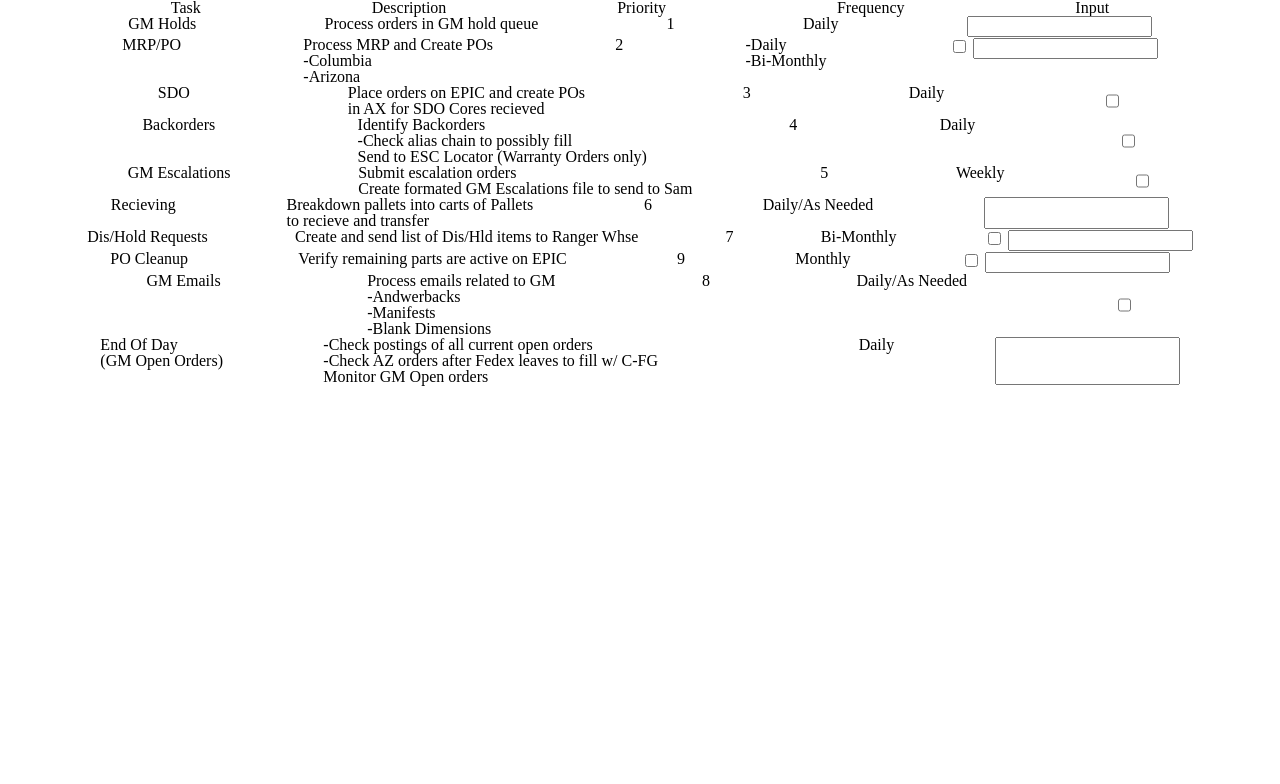
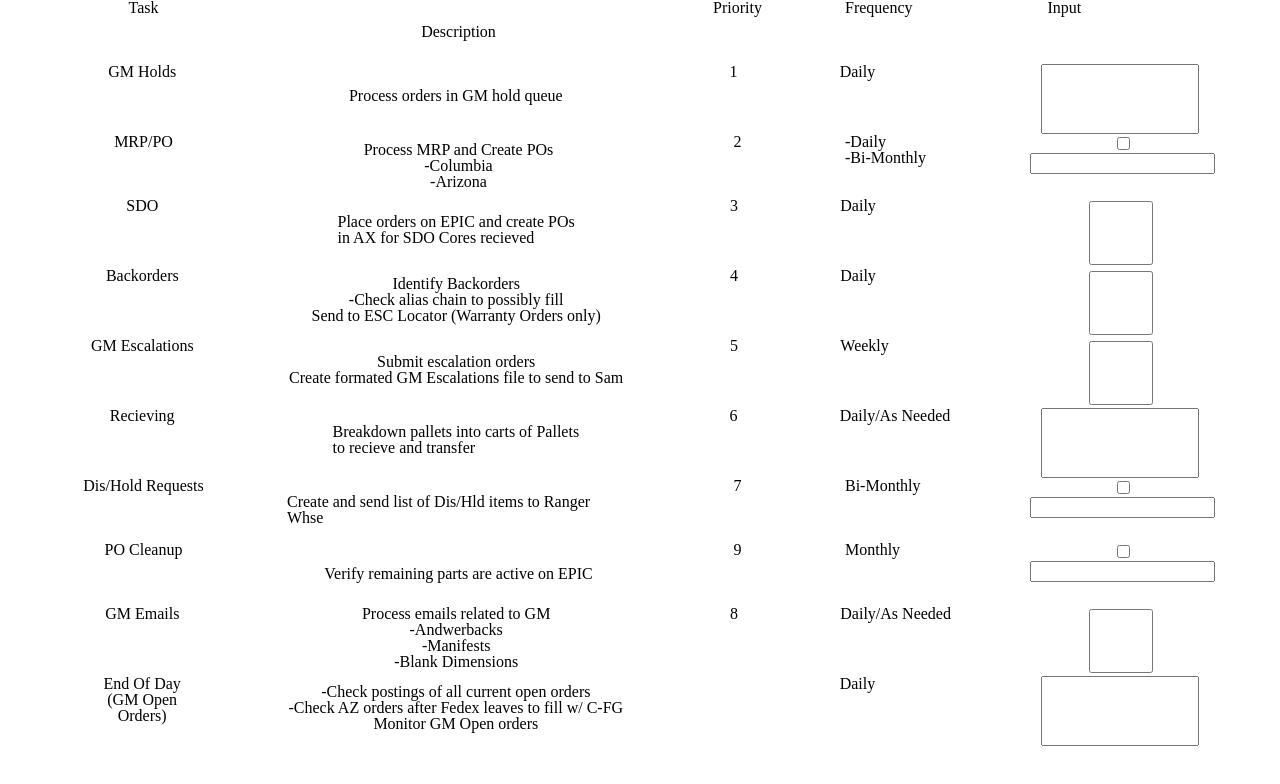
Before and after one commit to Revivedaniel/GM-Schedule, a plain HTML site: page index.html in a window 1280 px wide. Drawn offline with Linux system fonts and the light colour scheme.

Commit message:
Started general style for Sheet

```diff
--- a/public/style.css
+++ b/public/style.css
@@ -5,3 +5,40 @@
     flex-direction: row;
     justify-content: space-evenly;
 }
+
+.description {
+    height: 64px;
+    width: 343px;
+    display: flex;
+    justify-content: center;
+    align-items: center;
+    flex-direction: column;
+}
+
+.task {
+    height: 64px;
+    width: 122px;
+    text-align: center;
+}
+
+.priority {
+    height: 64px;
+    width: 50px;
+    text-align: center;
+}
+
+.frequency {
+    height: 64px;
+    width: 120px;
+}
+
+.input {
+    height: 64px;
+    width: 150px;
+}
+
+.doubleInput {
+    display: flex;
+    flex-direction: column;
+    align-items: center;
+}
```
